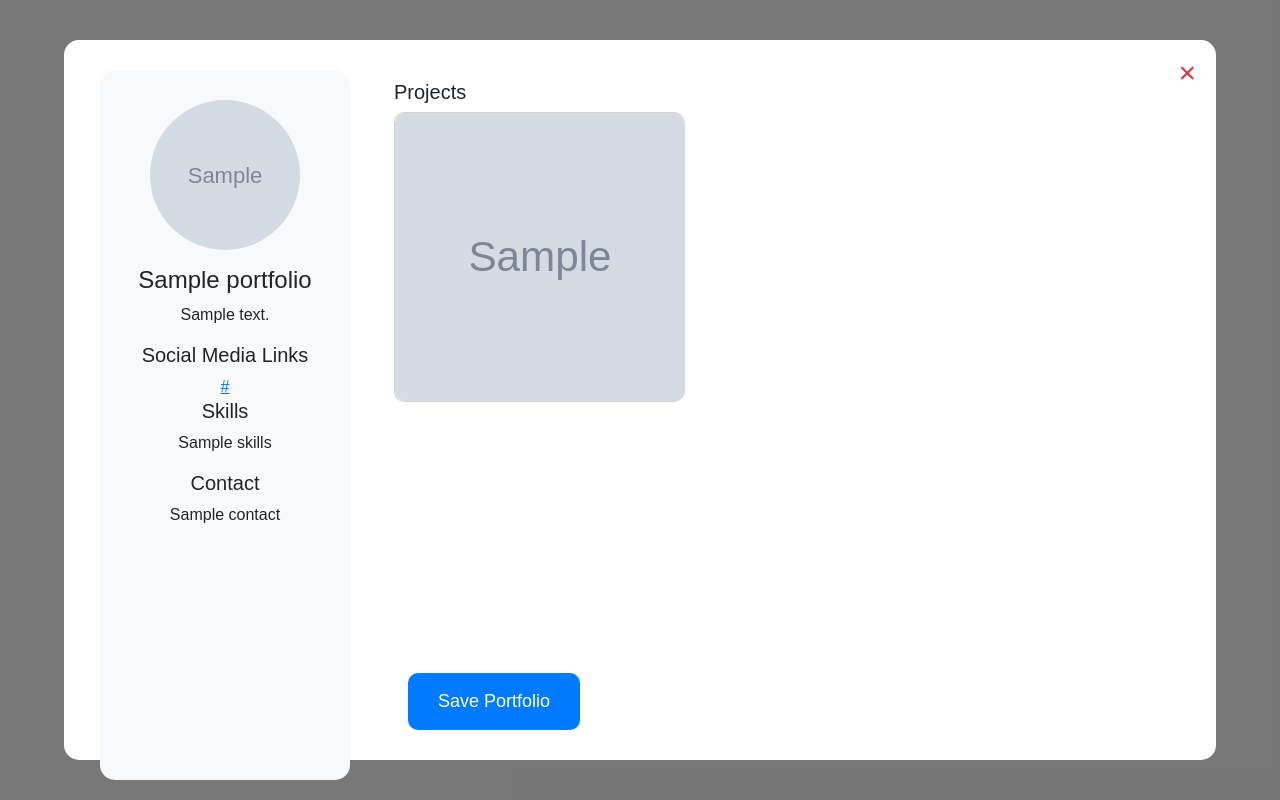
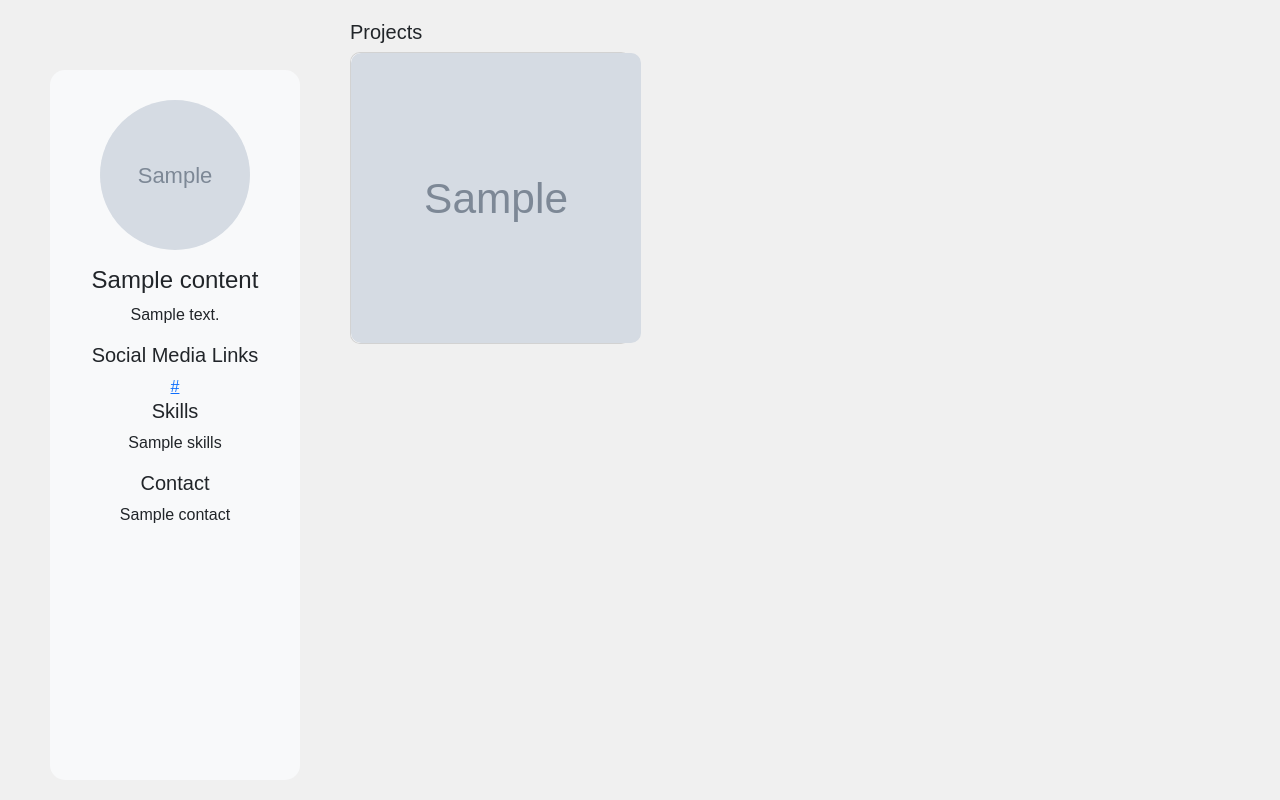
Before and after one commit to PooranaSelvan/portcraft, a Flask app: template templates/view_portfolio.html in a window 1280 px wide. Run offline with Flask 3, Linux system fonts and the light colour scheme; the template is opened without the code that fills it: most values are stand-ins (such as "Sample title", 1, 10 or a date in 2020); grey boxes marked "Sample" are stand-in pictures; some libraries are stand-ins or nearby versions.

Commit message:
Changed Something

```diff
--- a/app.py
+++ b/app.py
@@ -7,7 +7,7 @@ from bson.objectid import ObjectId
 
 app = Flask(__name__, template_folder='templates')
 app.secret_key = os.urandom(24)
-app.config["MONGO_ URI"] = "mongodb+srv://user1:sample1@sample.ofxan.mongodb.net/myDatabase"
+app.config["MONGO_URI"] = "mongodb+srv://user1:sample1@sample.ofxan.mongodb.net/myDatabase"
 mongo = PyMongo(app)
 
 # Home Route
@@ -87,9 +87,15 @@ def create_portfolio():
 # View Portfolio Route
 @app.route('/portfolio/<username>/<portfolio_id>')
 def view_portfolio(username, portfolio_id):
+    # Fetch the portfolio from the database using the portfolio_id
     portfolio = mongo.db.portfolios.find_one({'_id': ObjectId(portfolio_id)})
+
+    # Check if the portfolio exists
     if portfolio:
+        # Render the view_portfolio.html template with the portfolio data
         return render_template('view_portfolio.html', portfolio=portfolio)
+
+    # If the portfolio is not found, return a 404 error
     return "Portfolio not found", 404
 
 
@@ -140,34 +146,7 @@ def delete_portfolio(portfolio_id):
     return redirect(url_for('my_portfolios'))
 
 
-from bson import ObjectId
-
-@app.route('/view_portfolio_page/<portfolio_id>', methods=['GET'])
-def display_portfolio(portfolio_id):
-    portfolio = mongo.db.portfolios.find_one({"_id": ObjectId(portfolio_id)})
-
-    if portfolio is None:
-        return "Portfolio not found.", 404
-
-    # Fetching portfolio content data correctly
-    portfolio_content = portfolio.get('content', {})
-
-    # Preparing the portfolio data structure
-    portfolio_data = {
-        'name': portfolio_content.get('name'),
-        'about': portfolio_content.get('about'),
-        'skills': portfolio_content.get('skills'),
-        'work_experiences': portfolio_content.get('work_experiences'),
-        'contact': portfolio_content.get('contact'),
-        'projects': portfolio_content.get('projects', []),
-        'social_links': portfolio_content.get('social_links', []),
-        'project_images': portfolio_content.get('project_images', []),
-        'profile_photo': portfolio_content.get('profile_photo', 'https://via.placeholder.com/150')
-    }
-
-    return render_template('view_portfolio.html', portfolio_data=portfolio_data)
-
-
+from bson import ObjectId  # Make sure you import ObjectId
 
 # Preview Portfolio Route
 @app.route('/preview-portfolio', methods=['GET', 'POST'])
--- a/templates/view_portfolio.html
+++ b/templates/view_portfolio.html
@@ -3,38 +3,16 @@
 <head>
     <meta charset="UTF-8">
     <meta name="viewport" content="width=device-width, initial-scale=1.0">
-    <title>Portfolio Preview</title>
+    <title>View Portfolio</title>
     <link rel="stylesheet" href="https://cdnjs.cloudflare.com/ajax/libs/bootstrap/5.3.0/css/bootstrap.min.css">
     <style>
         body {
             background-color: #f0f0f0;
             font-family: Arial, sans-serif;
         }
-        .preview-modal {
-            position: fixed;
-            top: 0;
-            left: 0;
-            width: 100%;
-            height: 100%;
-            background-color: rgba(0, 0, 0, 0.5);
-            display: flex;
-            justify-content: center;
-            align-items: center;
-            z-index: 1050;
-        }
-        .modal-content {
-            background-color: #fff;
-            padding: 20px;
-            border-radius: 15px;
-            width: 90%;
-            height: 90%;
-            display: flex;
-            overflow: hidden;
-            position: relative;
-        }
         .sidebar {
             position: fixed;
-            left: 100px;
+            left: 50px;
             top: 70px;
             bottom: 20px;
             width: 250px;
@@ -44,10 +22,9 @@
             overflow-y: auto;
         }
         .main-content {
-            margin-left: 290px;
+            margin-left: 330px;
             padding: 20px;
-            width: calc(100% - 310px);
-            height: 100%;
+            width: calc(100% - 350px);
             overflow-y: auto;
         }
         .project-img {
@@ -57,50 +34,21 @@
             border-radius: 10px;
         }
         .card {
-            width: 290px;
-            height: 290px;
             border-radius: 10px;
-        }
-        .close-icon {
-            position: absolute;
-            top: 10px;
-            right: 20px;
-            font-size: 30px;
-            color: #dc3545;
-            cursor: pointer;
-            text-decoration: none;
-        }
-        .save-button {
-            position: fixed;
-            bottom: 70px;
-            right: 700px;
-            padding: 15px 30px;
-            background-color: #007bff;
-            color: white;
-            border: none;
-            border-radius: 10px;
-            font-size: 18px;
-            transition: all 0.3s;
-            z-index: 1051;
-        }
-        .save-button:hover {
-            background-color: #0056b3;
         }
     </style>
 </head>
 <body>
-    <div class="preview-modal">
-        <div class="modal-content">
     <!-- Sidebar -->
     <div class="sidebar">
         <div class="text-center">
-                    <img src="{{ portfolio_data.get('profile_photo', 'https://via.placeholder.com/150') }}" class="rounded-circle mb-3" width="150" height="150" alt="Profile Image">
-                    <h4>{{ portfolio_data.get('name', 'Not provided') }}</h4>
-                    <p>{{ portfolio_data.get('about', 'Not provided') }}</p>
+            <img src="{{ portfolio.content.get('profile_photo', 'https://via.placeholder.com/150') }}" class="rounded-circle mb-3" width="150" height="150" alt="Profile Image">
+            <h4>{{ portfolio.content.get('name', 'Not provided') }}</h4>
+            <p>{{ portfolio.content.get('about', 'Not provided') }}</p>
 
             <h5>Social Media Links</h5>
-                    {% if portfolio_data.get('social_links') %}
-                        {% for link in portfolio_data.get('social_links') %}
+            {% if portfolio.content.get('social_links') %}
+                {% for link in portfolio.content.get('social_links') %}
                     <div><a href="{{ link }}" target="_blank">{{ link }}</a></div>
                 {% endfor %}
             {% else %}
@@ -108,27 +56,22 @@
             {% endif %}
 
             <h5>Skills</h5>
-                    <p>{{ portfolio_data.get('skills', 'Not provided') }}</p>
+            <p>{{ portfolio.content.get('skills', 'Not provided') }}</p>
 
             <h5>Contact</h5>
-                    <p>{{ portfolio_data.get('contact', 'Not provided') }}</p>
+            <p>{{ portfolio.content.get('contact', 'Not provided') }}</p>
         </div>
     </div>
 
     <!-- Main Content -->
     <div class="main-content">
-                <a href="{{ url_for('my_portfolios') }}" class="close-icon">&times;</a>
         <h5>Projects</h5>
         <div class="row">
-                    {% if portfolio_data.get('project_images') %}
-                        {% set project_images = portfolio_data.get('project_images') %}
-                        {% if project_images is string %}
-                            {% set project_images = project_images.split(',') %}
-                        {% endif %}
-                        {% for project_image in project_images %}
+            {% if portfolio.content.get('project_images') %}
+                {% for project_image in portfolio.content.get('project_images') %}
                     <div class="col-md-4 mb-4">
                         <div class="card">
-                                <img src="{{ project_image.strip() }}" class="card-img-top project-img" alt="Project Image">
+                            <img src="{{ project_image }}" class="card-img-top project-img" alt="Project Image">
                         </div>
                     </div>
                 {% endfor %}
@@ -137,19 +80,5 @@
             {% endif %}
         </div>
     </div>
-        </div>
-    </div>
-
-    <!-- Save Button -->
-    <form id="savePortfolioForm" method="POST" action="{{ url_for('save_portfolio') }}">
-        <input type="hidden" name="name" value="{{ portfolio_data.get('name', 'Not provided') }}">
-        <input type="hidden" name="about" value="{{ portfolio_data.get('about', 'Not provided') }}">
-        <input type="hidden" name="skills" value="{{ portfolio_data.get('skills', 'Not provided') }}">
-        <input type="hidden" name="contact" value="{{ portfolio_data.get('contact', 'Not provided') }}">
-        <input type="hidden" name="projects" value="{{ portfolio_data.get('projects', []) | join(',') }}">
-        <input type="hidden" name="social_links" value="{{ portfolio_data.get('social_links', []) | join(',') }}">
-        <input type="hidden" name="project_images" value="{{ portfolio_data.get('project_images', []) | join(',') }}">
-        <button type="submit" class="save-button">Save Portfolio</button>
-    </form>
 </body>
 </html>
```
Lines whose indentation alone changed are shown as unchanged.
